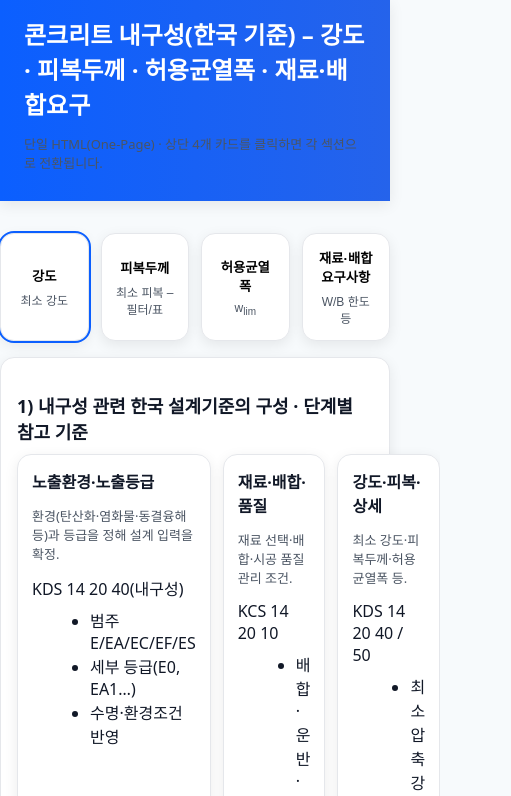
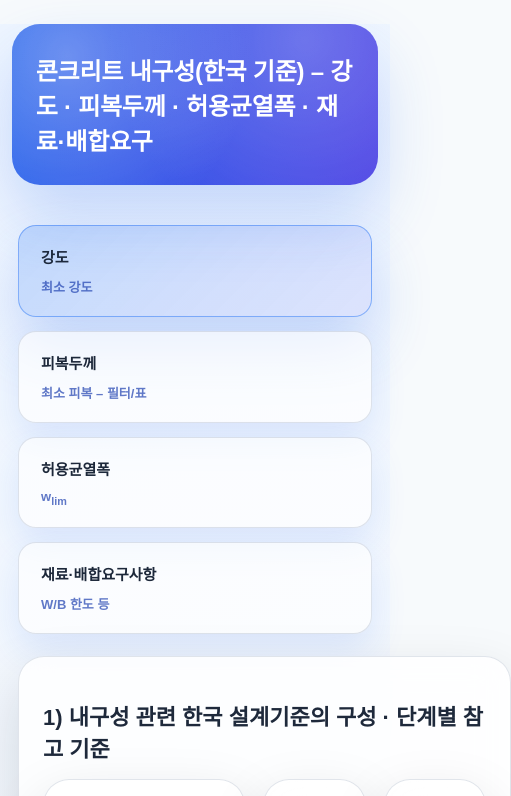
Before and after one commit to SYYun-Ray/Concrete-durability, a plain HTML site: page index.html in a window 390 px wide. Shown: the top 796 px of the page, 511 px wide, since content can reach past the window. Drawn offline with Linux system fonts and the light colour scheme.

Commit message:
Add Neo Glass Dashboard theme styles to index.html

```diff
--- a/index.html
+++ b/index.html
@@ -81,13 +81,261 @@
 .modal .close-x{position:absolute;top:10px;right:10px;border:0;border-radius:9999px;background:rgba(255,255,255,.95);
   width:40px;height:40px;font-size:22px;line-height:40px;text-align:center;cursor:pointer;box-shadow:0 2px 10px rgba(0,0,0,.25);}
 .modal .close-x:focus{outline:2px solid #3b82f6;}
+
+/* Theme: Neo Glass Dashboard */
+body.theme-neo {
+  --bg: linear-gradient(160deg, #eff6ff 0%, #f8fafc 45%, #ffffff 100%);
+  --surface: rgba(255, 255, 255, 0.84);
+  --text: #0f172a;
+  --muted: #54607c;
+  --border: rgba(148, 163, 184, 0.32);
+  --shadow: 0 20px 45px rgba(15, 23, 42, 0.12);
+  --primary: #2563eb;
+  --primary-weak: rgba(37, 99, 235, 0.12);
+  --chip: rgba(59, 130, 246, 0.12);
+  --chip-border: rgba(59, 130, 246, 0.32);
+  background: var(--bg);
+  font-family: "Pretendard", "Noto Sans KR", sans-serif;
+  color: var(--text);
+}
+
+body.theme-neo header {
+  width: min(96%, 1280px);
+  margin: 24px auto 40px;
+  padding: 32px 0;
+  border-radius: 28px;
+  background: linear-gradient(100deg, #2563eb, #4f46e5);
+  box-shadow: 0 32px 65px rgba(37, 99, 235, 0.22);
+  position: relative;
+  overflow: hidden;
+}
+
+body.theme-neo header::after {
+  content: "";
+  position: absolute;
+  inset: 0;
+  background: radial-gradient(circle at 15% 20%, rgba(255, 255, 255, 0.35), transparent 55%),
+              radial-gradient(circle at 80% 10%, rgba(255, 255, 255, 0.25), transparent 60%);
+  opacity: 0.9;
+}
+
+body.theme-neo header .container {
+  position: relative;
+  z-index: 1;
+  max-width: none;
+  padding: 0 48px;
+}
+
+body.theme-neo h1 {
+  font-size: 32px;
+  font-weight: 700;
+  letter-spacing: -0.01em;
+}
+
+body.theme-neo header p.note {
+  color: rgba(226, 232, 240, 0.92);
+  font-size: 15px;
+  margin-top: 8px;
+}
+
+body.theme-neo main.container {
+  max-width: 1280px;
+  margin: 0 auto;
+  padding: 0 36px 80px !important;
+  display: grid;
+  grid-template-columns: repeat(12, minmax(0, 1fr));
+  gap: 28px;
+}
+
+body.theme-neo nav.topnav {
+  grid-column: 1 / -1;
+  display: flex;
+  flex-wrap: wrap;
+  gap: 18px;
+  margin: 0;
+}
+
+body.theme-neo .navtab {
+  flex: 1 1 200px;
+  border-radius: 18px;
+  padding: 20px 22px;
+  background: rgba(255, 255, 255, 0.65);
+  border: 1px solid rgba(148, 163, 184, 0.3);
+  color: #1d283a;
+  text-align: left;
+  font-size: 15px;
+  font-weight: 700;
+  box-shadow: 0 16px 36px rgba(37, 99, 235, 0.12);
+  transition: transform 0.2s ease, box-shadow 0.2s ease, background 0.2s ease;
+}
+
+body.theme-neo .navtab .navdesc {
+  margin-top: 10px;
+  color: rgba(30, 64, 175, 0.7);
+  font-weight: 600;
+  font-size: 13px;
+}
+
+body.theme-neo .navtab:hover {
+  transform: translateY(-4px);
+  box-shadow: 0 26px 52px rgba(37, 99, 235, 0.18);
+  background: rgba(255, 255, 255, 0.78);
+}
+
+body.theme-neo .navtab[aria-selected="true"] {
+  outline: none;
+  border-color: rgba(59, 130, 246, 0.55);
+  background: linear-gradient(135deg, rgba(59, 130, 246, 0.25), rgba(129, 140, 248, 0.18));
+  box-shadow: 0 28px 60px rgba(37, 99, 235, 0.24);
+}
+
+body.theme-neo section[data-panel] {
+  grid-column: 1 / -1;
+}
+
+body.theme-neo section[data-panel][data-active="true"] {
+  display: grid;
+  gap: 28px;
+}
+
+body.theme-neo .card {
+  border-radius: 26px;
+  padding: 32px;
+  border: 1px solid rgba(148, 163, 184, 0.28);
+  background: rgba(255, 255, 255, 0.82);
+  backdrop-filter: blur(18px);
+  box-shadow: 0 24px 58px rgba(15, 23, 42, 0.15);
+}
+
+body.theme-neo section[data-panel] > .card {
+  margin: 0 !important;
+}
+
+body.theme-neo .card > .card {
+  padding: 22px;
+  border-radius: 20px;
+  background: rgba(248, 250, 252, 0.9);
+  box-shadow: inset 0 1px 0 rgba(255, 255, 255, 0.6);
+}
+
+body.theme-neo h2 {
+  font-size: 22px;
+  color: #1e293b;
+  margin-bottom: 16px;
+}
+
+body.theme-neo .grid4 {
+  gap: 18px;
+}
+
+body.theme-neo .thumb {
+  border-radius: 20px;
+  border: 1px solid rgba(148, 163, 184, 0.32);
+  background: linear-gradient(145deg, rgba(59, 130, 246, 0.08), rgba(99, 102, 241, 0.05));
+  box-shadow: inset 0 1px 0 rgba(255, 255, 255, 0.65);
+  transition: transform 0.2s ease, box-shadow 0.2s ease;
+}
+
+body.theme-neo .thumb:hover {
+  transform: translateY(-6px);
+  box-shadow: 0 24px 44px rgba(30, 64, 175, 0.22);
+}
+
+body.theme-neo .pill, body.theme-neo .chip, body.theme-neo .exo {
+  border-radius: 999px;
+  background: rgba(59, 130, 246, 0.14);
+  border: 1px solid rgba(96, 165, 250, 0.45);
+  color: #1e3a8a;
+  box-shadow: inset 0 1px 0 rgba(255, 255, 255, 0.6);
+}
+
+body.theme-neo .btn {
+  border-radius: 12px;
+  padding: 12px 20px;
+  background: linear-gradient(120deg, #2563eb, #7c3aed);
+  box-shadow: 0 18px 36px rgba(37, 99, 235, 0.24);
+  font-weight: 600;
+  letter-spacing: 0.01em;
+}
+
+body.theme-neo .btn.secondary {
+  background: rgba(255, 255, 255, 0.92);
+  color: #1d4ed8;
+  border: 1px solid rgba(59, 130, 246, 0.35);
+  box-shadow: none;
+}
+
+body.theme-neo table {
+  border-radius: 22px;
+  overflow: hidden;
+  border: 1px solid rgba(148, 163, 184, 0.25);
+  box-shadow: 0 16px 38px rgba(15, 23, 42, 0.18);
+}
+
+body.theme-neo th {
+  background: rgba(226, 232, 240, 0.85);
+  color: #1e293b;
+  font-weight: 600;
+}
+
+body.theme-neo tbody tr:hover td {
+  background: rgba(37, 99, 235, 0.08);
+}
+
+body.theme-neo .modal-content {
+  border-radius: 18px;
+  box-shadow: 0 32px 65px rgba(15, 23, 42, 0.45);
+}
+
+@media (max-width: 1024px) {
+  body.theme-neo main.container {
+    grid-template-columns: repeat(6, minmax(0, 1fr));
+    padding: 0 24px 64px !important;
+  }
+
+  body.theme-neo nav.topnav {
+    gap: 14px;
+  }
+
+  body.theme-neo section[data-panel] {
+    grid-column: 1 / -1;
+  }
+}
+
+@media (max-width: 640px) {
+  body.theme-neo header {
+    width: min(94%, 720px);
+    padding: 28px 0;
+  }
+
+  body.theme-neo header .container {
+    padding: 0 24px;
+  }
+
+  body.theme-neo h1 {
+    font-size: 24px;
+  }
+
+  body.theme-neo main.container {
+    grid-template-columns: repeat(1, minmax(0, 1fr));
+    padding: 0 18px 56px !important;
+    gap: 22px;
+  }
+
+  body.theme-neo .navtab {
+    flex: 1 1 100%;
+  }
+
+  body.theme-neo .card {
+    padding: 24px;
+  }
+}
 </style>
 </head>
-<body>
+<body class="theme-neo">
   <header>
     <div class="container">
       <h1>콘크리트 내구성(한국 기준) – 강도 · 피복두께 · 허용균열폭 · 재료·배합요구</h1>
-      <p class="note">단일 HTML(One-Page) · 상단 4개 카드를 클릭하면 각 섹션으로 전환됩니다.</p>
     </div>
   </header>
 
```
